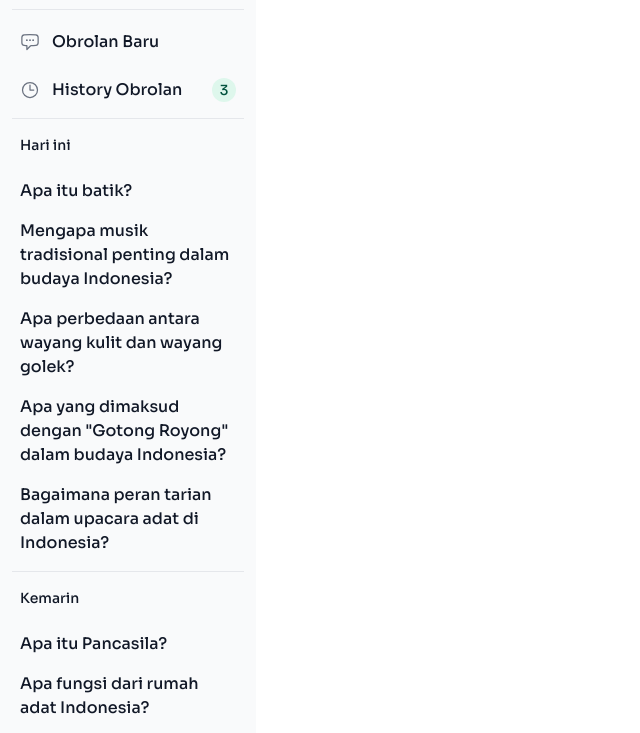
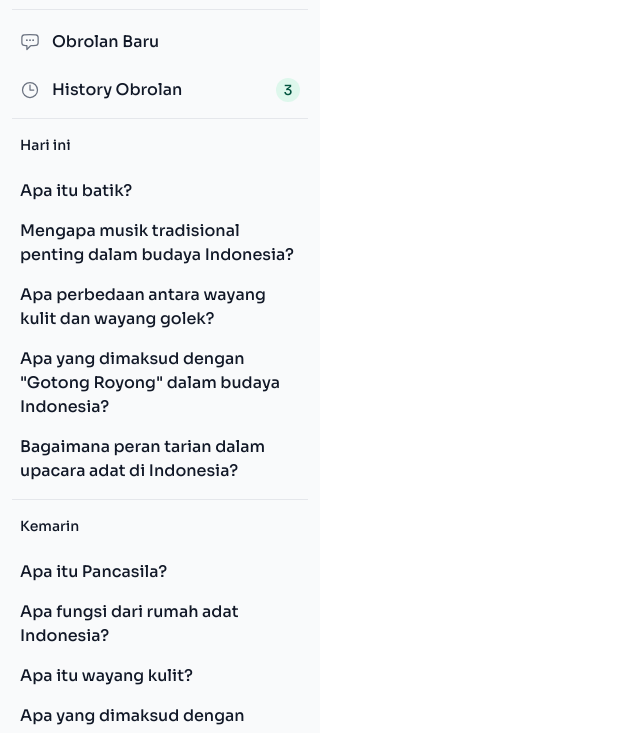
Before and after one commit to ckckckcz/Warisan-Kita, an Astro site: page /nusantara-ai in a window 1280 px wide. Shown: the part 67-800 px from the top of the page, without its empty margins (0-640 px from the left). Built offline with nearby package versions, Linux system fonts and the light colour scheme; Astro itself is replaced by a stand-in of ours.

Commit message:
update: increase Sidebar width for improved content visibility

```diff
--- a/src/components/UI/NusantaraAI/Sidebar.astro
+++ b/src/components/UI/NusantaraAI/Sidebar.astro
@@ -4,7 +4,7 @@
     <path clip-rule="evenodd" fill-rule="evenodd" d="M2 4.75A.75.75 0 012.75 4h14.5a.75.75 0 010 1.5H2.75A.75.75 0 012 4.75zm0 10.5a.75.75 0 01.75-.75h7.5a.75.75 0 010 1.5h-7.5a.75.75 0 01-.75-.75zM2 10a.75.75 0 01.75-.75h14.5a.75.75 0 010 1.5H2.75A.75.75 0 012 10z"></path>
     </svg>
 </button>
-<aside id="cta-button-sidebar" class="fixed top-0 left-0 z-40 w-64 h-screen transition-transform -translate-x-full sm:translate-x-0" aria-label="Sidebar">
+<aside id="cta-button-sidebar" class="fixed top-0 left-0 z-40 w-80 h-screen transition-transform -translate-x-full sm:translate-x-0" aria-label="Sidebar">
     <div class="h-full px-3 py-4 overflow-y-auto bg-gray-50 dark:bg-gray-800">
         <a href="https://flowbite.com/" class="flex items-center p-2">
             <img src="https://flowbite.com/docs/images/logo.svg" class="h-5 me-2 sm:h-6" alt="Flowbite Logo" />
```
